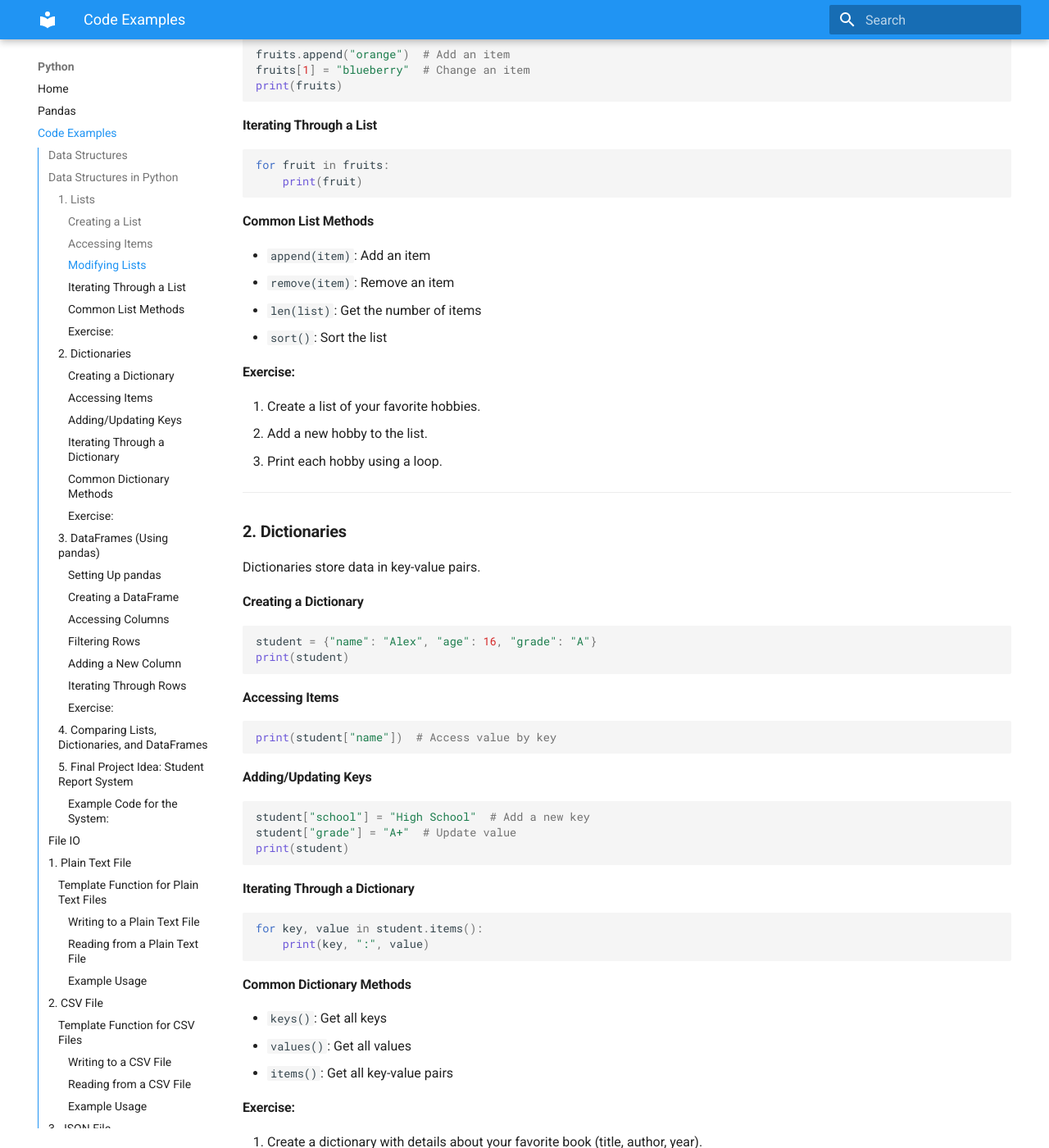
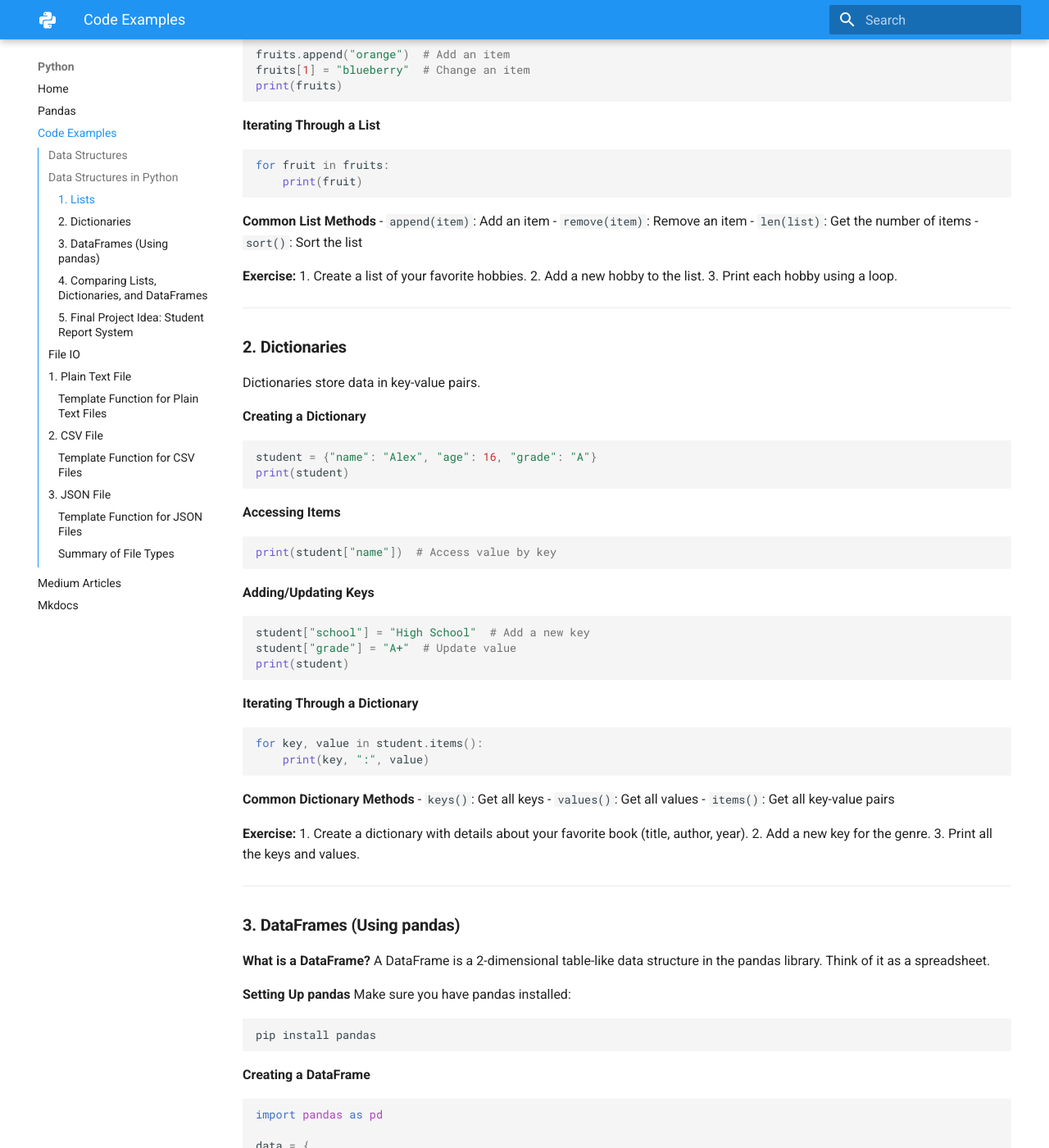
Before and after one commit to blutterfly/python, an MkDocs documentation site: the page built from docs/codex.md, in a window 1280 px wide and 1400 px high, scrolled down 715 px. Shown: the whole window at 82% size. Built offline with MkDocs 1.6.1 and Material for MkDocs 9.7.7, drawn with Linux system fonts in a browser that asks for light colours; some of the changed text lies outside the part shown.

Commit message:
deleted:    docs/assets/butterfly.svg 	modified:   docs/codex.md 	modified:   mkdocs.yml

````diff
--- a/docs/codex.md
+++ b/docs/codex.md
@@ -1,4 +1,4 @@
-# Code Examples
+# **Code Examples**
 
 ## Data Structures
 
@@ -11,38 +11,38 @@ Here’s a tutorial introducing Python data structures like lists, dictionaries,
 ### **1. Lists**
 Lists are used to store multiple items in a single variable.
 
-#### **Creating a List**
+**Creating a List**
 ```python
 fruits = ["apple", "banana", "cherry"]
 print(fruits)
 ```
 
-#### **Accessing Items**
+**Accessing Items**
 ```python
 print(fruits[0])  # First item
 print(fruits[-1])  # Last item
 ```
 
-#### **Modifying Lists**
+**Modifying Lists**
 ```python
 fruits.append("orange")  # Add an item
 fruits[1] = "blueberry"  # Change an item
 print(fruits)
 ```
 
-#### **Iterating Through a List**
+**Iterating Through a List**
 ```python
 for fruit in fruits:
     print(fruit)
 ```
 
-#### **Common List Methods**
+**Common List Methods**
 - `append(item)`: Add an item
 - `remove(item)`: Remove an item
 - `len(list)`: Get the number of items
 - `sort()`: Sort the list
 
-#### **Exercise:**
+**Exercise:**
 1. Create a list of your favorite hobbies.
 2. Add a new hobby to the list.
 3. Print each hobby using a loop.
@@ -52,36 +52,36 @@ for fruit in fruits:
 ### **2. Dictionaries**
 Dictionaries store data in key-value pairs.
 
-#### **Creating a Dictionary**
+ **Creating a Dictionary**
 ```python
 student = {"name": "Alex", "age": 16, "grade": "A"}
 print(student)
 ```
 
-#### **Accessing Items**
+ **Accessing Items**
 ```python
 print(student["name"])  # Access value by key
 ```
 
-#### **Adding/Updating Keys**
+ **Adding/Updating Keys**
 ```python
 student["school"] = "High School"  # Add a new key
 student["grade"] = "A+"  # Update value
 print(student)
 ```
 
-#### **Iterating Through a Dictionary**
+ **Iterating Through a Dictionary**
 ```python
 for key, value in student.items():
     print(key, ":", value)
 ```
 
-#### **Common Dictionary Methods**
+ **Common Dictionary Methods**
 - `keys()`: Get all keys
 - `values()`: Get all values
 - `items()`: Get all key-value pairs
 
-#### **Exercise:**
+ **Exercise:**
 1. Create a dictionary with details about your favorite book (title, author, year).
 2. Add a new key for the genre.
 3. Print all the keys and values.
@@ -93,13 +93,13 @@ for key, value in student.items():
 **What is a DataFrame?**
 A DataFrame is a 2-dimensional table-like data structure in the pandas library. Think of it as a spreadsheet.
 
-#### **Setting Up pandas**
+ **Setting Up pandas**
 Make sure you have pandas installed:
 ```bash
 pip install pandas
 ```
 
-#### **Creating a DataFrame**
+ **Creating a DataFrame**
 ```python
 import pandas as pd
 
@@ -113,30 +113,30 @@ df = pd.DataFrame(data)
 print(df)
 ```
 
-#### **Accessing Columns**
+ **Accessing Columns**
 ```python
 print(df["Name"])  # Access a single column
 print(df[["Name", "Age"]])  # Access multiple columns
 ```
 
-#### **Filtering Rows**
+ **Filtering Rows**
 ```python
 print(df[df["Age"] > 16])  # Students older than 16
 ```
 
-#### **Adding a New Column**
+ **Adding a New Column**
 ```python
 df["Passed"] = [True, False, True]
 print(df)
 ```
 
-#### **Iterating Through Rows**
+ **Iterating Through Rows**
 ```python
 for index, row in df.iterrows():
     print(row["Name"], "is", row["Age"], "years old.")
 ```
 
-#### **Exercise:**
+ **Exercise:**
 1. Create a DataFrame with data about your favorite movies (columns: Title, Year, Genre).
 2. Add a new column for Rating.
 3. Filter the movies to show only those released after 2010.
@@ -161,7 +161,7 @@ Build a system that:
 3. Filters students by a minimum grade.
 4. Prints all student data.
 
-#### Example Code for the System:
+ Example Code for the System:
 ```python
 import pandas as pd
 
@@ -197,21 +197,21 @@ Plain text files are the simplest type of file. You can write strings to them or
 
 ### **Template Function for Plain Text Files**
 
-#### Writing to a Plain Text File
+ Writing to a Plain Text File
 ```python
 def write_to_text_file(file_path, text):
     with open(file_path, 'w') as file:  # Open file in write mode
         file.write(text)  # Write text to the file
 ```
 
-#### Reading from a Plain Text File
+ Reading from a Plain Text File
 ```python
 def read_from_text_file(file_path):
     with open(file_path, 'r') as file:  # Open file in read mode
         return file.read()  # Return the content of the file
 ```
 
-#### Example Usage
+ Example Usage
 ```python
 write_to_text_file('example.txt', 'Hello, World!')
 content = read_from_text_file('example.txt')
@@ -226,7 +226,7 @@ CSV (Comma-Separated Values) files are used to store tabular data.
 
 ### **Template Function for CSV Files**
 
-#### Writing to a CSV File
+ Writing to a CSV File
 ```python
 import csv
 
@@ -236,7 +236,7 @@ def write_to_csv(file_path, data):
         writer.writerows(data)  # Write rows of data
 ```
 
-#### Reading from a CSV File
+ Reading from a CSV File
 ```python
 def read_from_csv(file_path):
     with open(file_path, 'r') as file:  # Open file in read mode
@@ -244,7 +244,7 @@ def read_from_csv(file_path):
         return list(reader)  # Convert rows to a list
 ```
 
-#### Example Usage
+ Example Usage
 ```python
 data = [
     ['Name', 'Age', 'Grade'],
@@ -266,7 +266,7 @@ JSON (JavaScript Object Notation) is used to store structured data, such as dict
 
 ### **Template Function for JSON Files**
 
-#### Writing to a JSON File
+ Writing to a JSON File
 ```python
 import json
 
@@ -275,14 +275,14 @@ def write_to_json(file_path, data):
         json.dump(data, file, indent=4)  # Write data to the file in JSON format
 ```
 
-#### Reading from a JSON File
+ Reading from a JSON File
 ```python
 def read_from_json(file_path):
     with open(file_path, 'r') as file:  # Open file in read mode
         return json.load(file)  # Load data from JSON file
 ```
 
-#### Example Usage
+ Example Usage
 ```python
 data = {
     'students': [
--- a/mkdocs.yml
+++ b/mkdocs.yml
@@ -25,7 +25,7 @@ theme:
         name: Switch to dark mode
   icon:
     # Example: Use some Material icons
-    logo: assets/images/butterfly.svg
+    logo: material/language-python
     repo: fontawesome/brands/github
   extra_css:
     - overrides/extra.css
````
Also changed, not shown: docs/assets/butterfly.svg (deleted).
